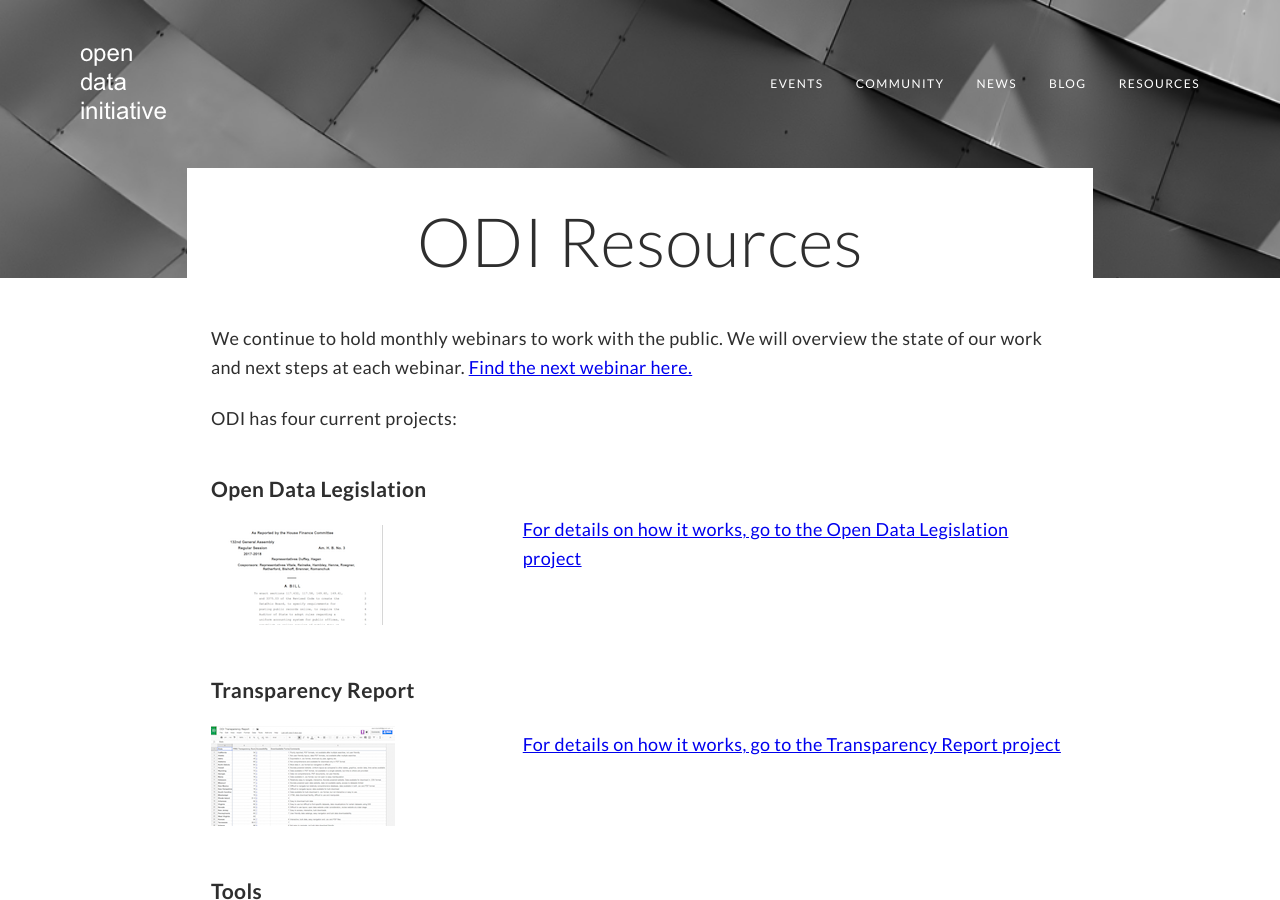
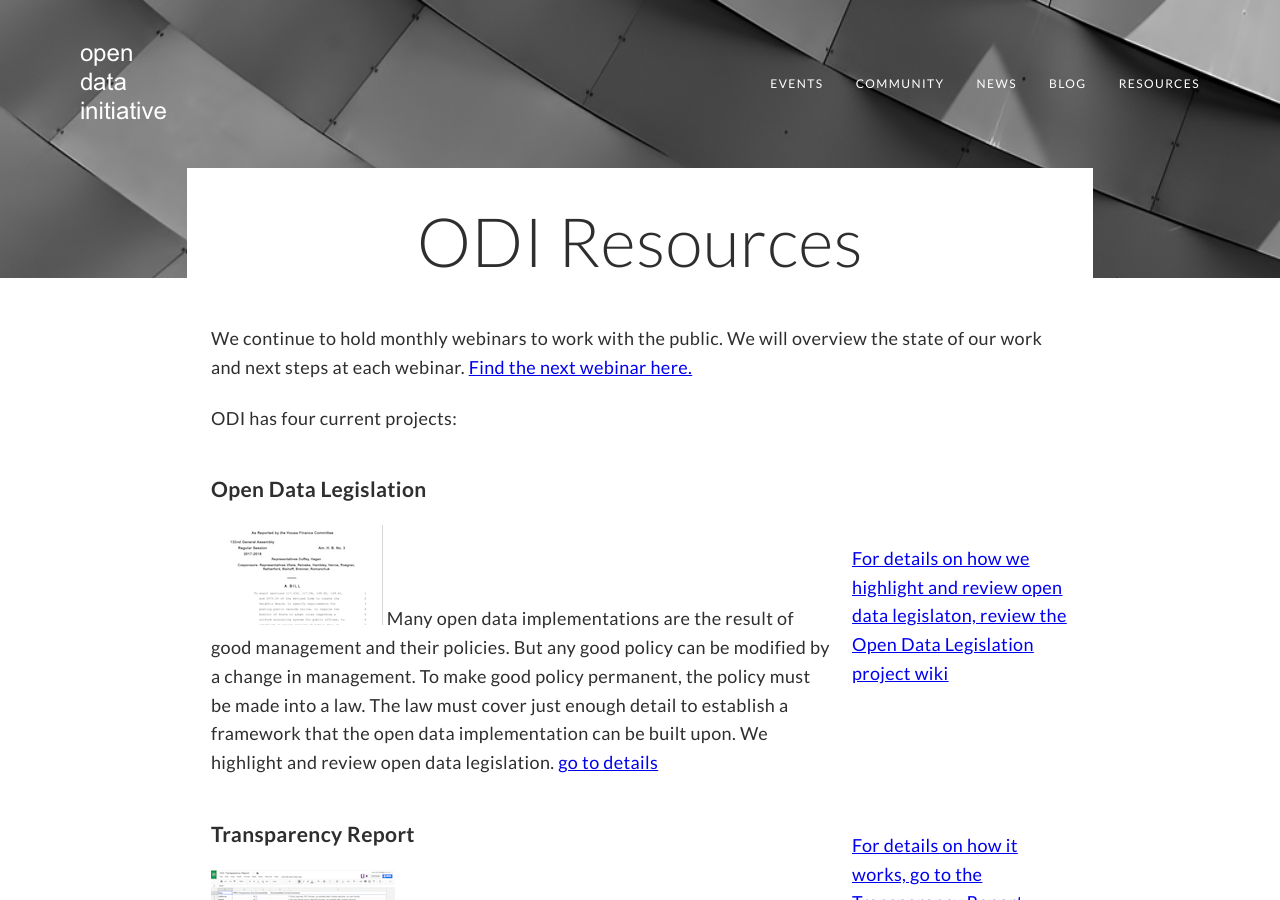
Before and after one commit to opendatainitiative/opendatainitiative.github.io, a Jekyll site: the page built from resources.md, in a window 1280 px wide and 900 px high. Built offline with Jekyll 4.4.1, drawn with Linux system fonts in a browser that asks for light colours.

Commit message:
Updated legislation resource section

```diff
--- a/resources.md
+++ b/resources.md
@@ -19,8 +19,11 @@ title: Resources
       <td>
         <h3>Open Data Legislation</h3>
         <a href="/legislation"><img src="/assets/img/legislation-icon.png" alt="ODI Open Data Legislation"></a>
+      Many open data implementations are the result of good management and their policies. But any good policy can be modified by a change in management. To make good policy permanent, the policy must be made into a law. The law must cover just enough detail to establish a framework that the open data implementation can be built upon.
+        We highlight and review open data legislation.
+        <a href="/legislation">go to details</a>
       </td>
-      <td><a href="https://github.com/opendatainitiative/opendatainitiative.github.io/wiki/Open-Data-Legislation-Project">For details on how it works, go to the Open Data Legislation project</a>
+      <td><a href="https://github.com/opendatainitiative/opendatainitiative.github.io/wiki/Open-Data-Legislation-Project">For details on how we highlight and review open data legislaton, review the Open Data Legislation project wiki</a>
       </td>
    </tr>
   <tr>
```
